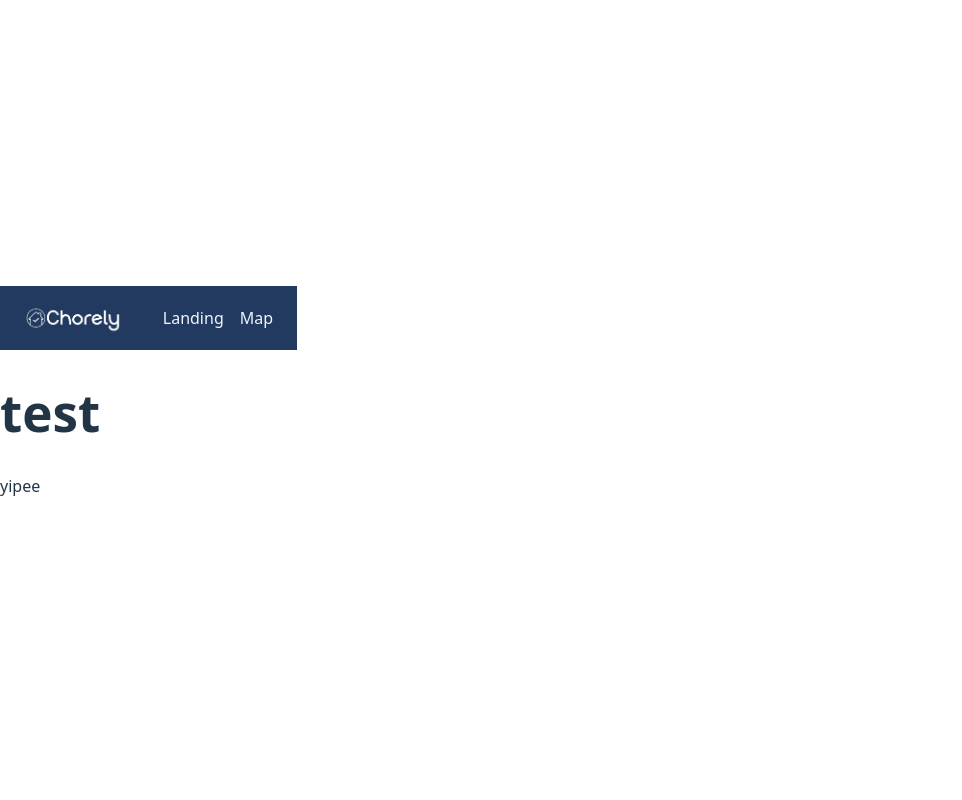
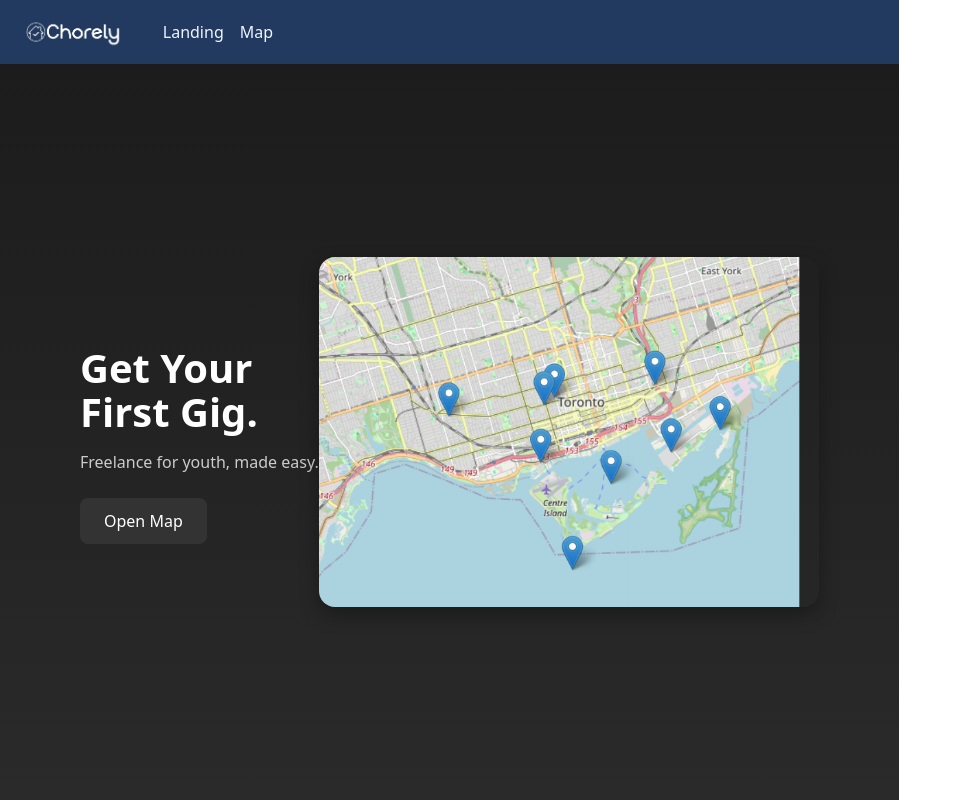
Before and after one commit to samithegde/chorely, a React (Vite) app in the folder Recess/: page / in a window 1280 px wide. Shown: the whole page, without its empty margins (0-962 px from the left). Built offline with nearby package versions, Linux system fonts and the light colour scheme.

Commit message:
Landing Page

```diff
--- a/Recess/src/LandingPage.tsx
+++ b/Recess/src/LandingPage.tsx
@@ -1,8 +1,57 @@
-export default function LandingPage(){
-  return(
-    <div>
-      <h1>test</h1>
-      <p>yipee</p>
+import React from "react";
+
+export default function LandingPage() {
+  return (
+    <div
+      style={{
+        height: "calc(100vh - 64px)",
+        display: "flex",
+        alignItems: "center",
+        justifyContent: "space-between",
+        padding: "0 80px",
+        background: "linear-gradient(to bottom, #1c1c1c, #2a2a2a)",
+        color: "#fff",
+      }}
+    >
+      <div style={{ maxWidth: "400px" }}>
+        <h1 style={{ fontSize: "2.5rem", marginBottom: "16px" }}>
+          Get Your <br /> First Gig.
+        </h1>
+        <p style={{ fontSize: "1rem", color: "#ccc", marginBottom: "24px" }}>
+          Freelance for youth, made easy.
+        </p>
+        <button
+          style={{
+            padding: "12px 24px",
+            background: "#333",
+            color: "#fff",
+            border: "none",
+            borderRadius: "8px",
+            fontSize: "1rem",
+            cursor: "pointer",
+          }}
+          onClick={() => (window.location.href = "/map")}
+        >
+          Open Map
+        </button>
+      </div>
+
+      <div
+        style={{
+          flexShrink: 0,
+          width: "500px",
+          height: "350px",
+          borderRadius: "16px",
+          overflow: "hidden",
+          boxShadow: "0 8px 20px rgba(0,0,0,0.3)",
+        }}
+      >
+        <img
+          src="/map.png"
+          alt="Map preview"
+          style={{ width: "100%", height: "100%", objectFit: "cover" }}
+        />
+      </div>
     </div>
-  )
+  );
 }
```
Also changed, not shown: Recess/public/map.png (added).
